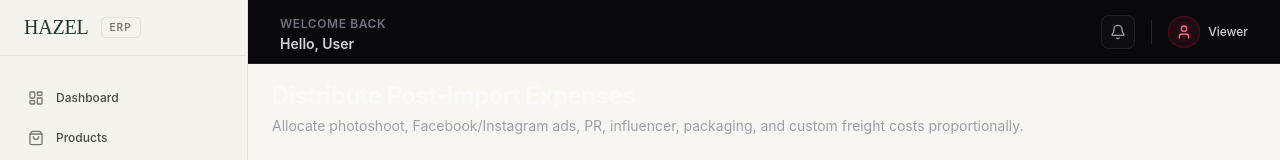
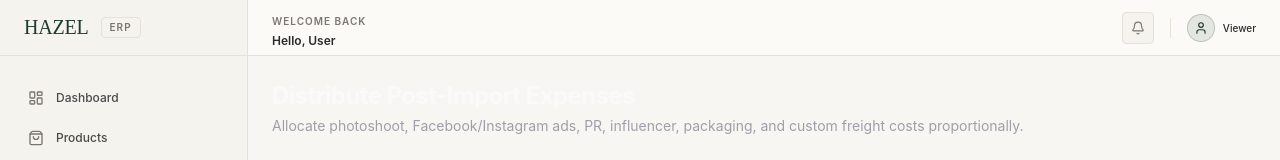
Before and after one commit to mubasshirarnab/The-Hazel, a Next.js app: page /cost-allocation/new in a window 1280 px wide. Shown: the top 160 px of the page. Built offline with nearby package versions, Linux system fonts and the light colour scheme; no server answers; the database is empty.

Commit message:
Frontend redesign 3

```diff
--- a/app/globals.css
+++ b/app/globals.css
@@ -194,6 +194,11 @@ body {
   height: 56px;
   background: var(--hz-ivory);
   border-bottom: 1px solid var(--hz-line);
+}
+
+.hz-shell__sidebar {
+  height: 100vh;
+  overflow-y: auto;
 }
 
 .hz-content {
--- a/components/shared/header.tsx
+++ b/components/shared/header.tsx
@@ -8,11 +8,11 @@ export default function Header() {
   const { data: session } = useSession();
 
   return (
-    <header className="h-16 border-b border-zinc-800/80 bg-zinc-950 px-8 flex items-center justify-between shrink-0">
+    <header className="h-14 px-6 flex items-center justify-between shrink-0">
       {/* Greetings */}
       <div>
-        <span className="text-xs text-zinc-500 font-semibold tracking-wider uppercase">Welcome Back</span>
-        <h2 className="text-sm font-semibold text-zinc-300">
+        <span className="text-[10px] font-semibold tracking-widest uppercase text-[var(--hz-ink-muted)]">Welcome Back</span>
+        <h2 className="text-xs font-semibold text-[var(--hz-ink)] mt-0.5">
           Hello, {session?.user?.name || 'User'}
         </h2>
       </div>
@@ -21,25 +21,25 @@ export default function Header() {
       <div className="flex items-center gap-4">
         {/* User Code badge */}
         {session?.user?.userCode && (
-          <span className="text-xs font-mono font-semibold px-2.5 py-1 rounded bg-zinc-900 border border-zinc-800 text-rose-400">
+          <span className="text-[10px] font-mono font-semibold px-2.5 py-1 rounded-sm bg-[var(--hz-alabaster)] border border-[var(--hz-line)] text-[var(--hz-forest)]">
             {session?.user?.userCode}
           </span>
         )}
 
         {/* Notifications Icon (Decorative for UI balance) */}
-        <button className="p-2 rounded-lg border border-zinc-800/80 bg-zinc-900/30 hover:bg-zinc-900 text-zinc-400 hover:text-zinc-200 transition-colors cursor-pointer">
-          <Bell className="h-4 w-4" />
+        <button className="p-2 rounded-sm border border-[var(--hz-line)] bg-[var(--hz-alabaster)] hover:bg-[var(--hz-ivory)] text-[var(--hz-ink-muted)] hover:text-[var(--hz-ink)] transition-colors cursor-pointer">
+          <Bell className="h-3.5 w-3.5" />
         </button>
 
         {/* Vertical divider */}
-        <div className="h-6 w-px bg-zinc-800" />
+        <div className="h-5 w-px bg-[var(--hz-line)]" />
 
         {/* User avatar badge */}
         <div className="flex items-center gap-2">
-          <div className="h-8 w-8 rounded-full bg-rose-500/10 border border-rose-500/20 flex items-center justify-center">
-            <User className="h-4 w-4 text-rose-400" />
+          <div className="h-7 w-7 rounded-full bg-[var(--hz-forest)]/10 border border-[var(--hz-forest)]/20 flex items-center justify-center">
+            <User className="h-3.5 w-3.5 text-[var(--hz-forest)]" />
           </div>
-          <span className="text-xs font-medium text-zinc-300 capitalize hidden sm:inline">
+          <span className="text-[10px] font-medium text-[var(--hz-ink)] capitalize hidden sm:inline">
             {session?.user?.role || 'viewer'}
           </span>
         </div>
```
